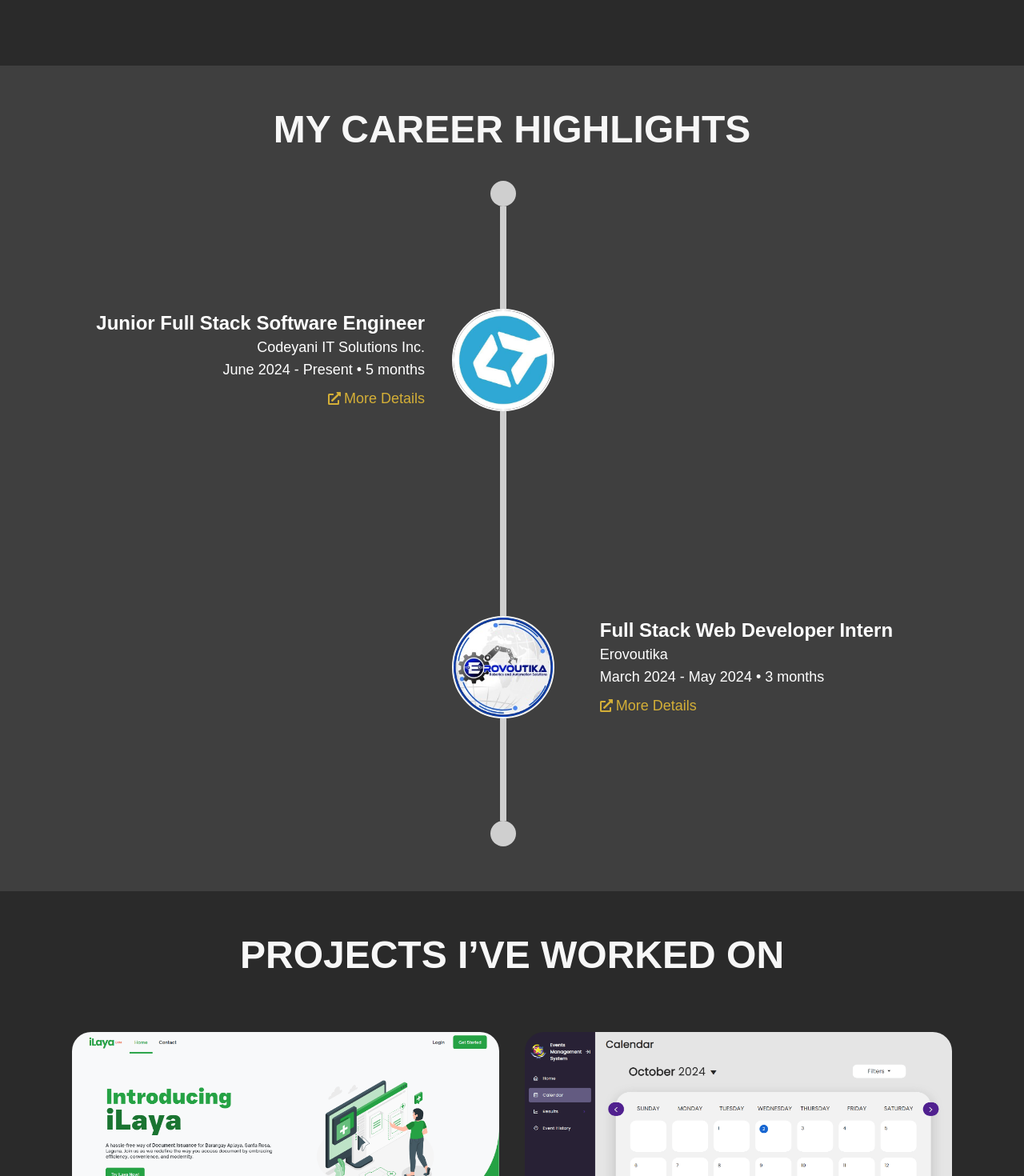
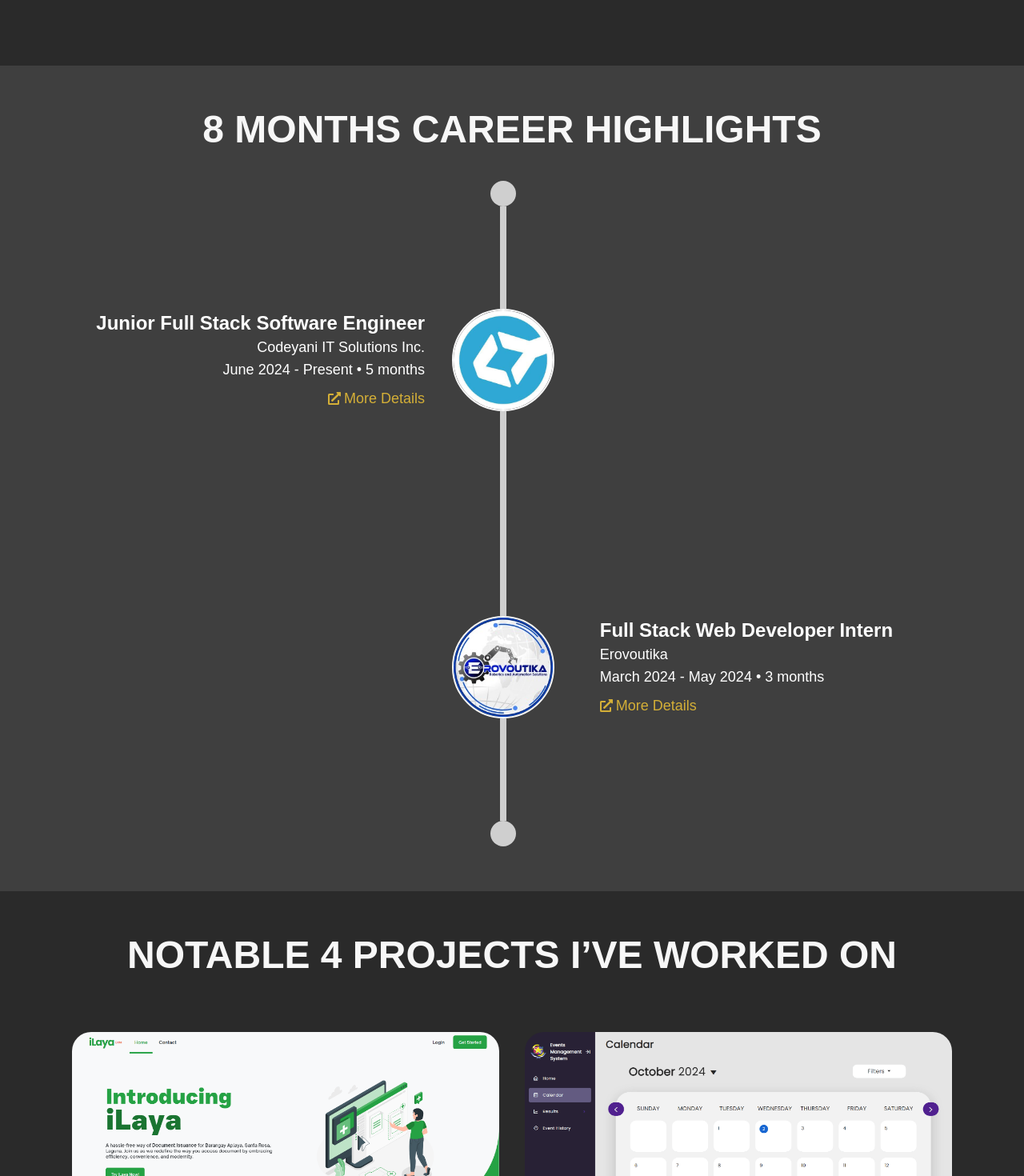
Before and after one commit to lancedalanon/my-portfolio, a Next.js app: page / in a window 1280 px wide. Shown: the part 2420-3890 px from the top of the page at 80% size. Built offline with nearby package versions, Linux system fonts and the light colour scheme.

Commit message:
Add calculation of total years and months experience, projects, and awards count

```diff
--- a/components/home/ExperienceSection.tsx
+++ b/components/home/ExperienceSection.tsx
@@ -57,15 +57,60 @@ const calculateExperience = (startMonth: string, startYear: string, endMonth: st
     }
 };
 
-// Main component for Experience section
+// Function to calculate total experience in years and months
+const calculateOverallExperience = () => {
+    let totalYears = 0;
+    let totalMonths = 0;
+
+    experienceData.forEach(exp => {
+        const startDate = new Date(`${exp.month_started} 1, ${exp.year_started}`);
+
+        // Determine endDate
+        let endDate;
+        if (exp.month_ended && exp.year_ended) {
+            // Set endDate to the last day of the end month
+            endDate = new Date(Number(exp.year_ended), Number(new Date(`${exp.month_ended} 1, ${exp.year_ended}`).getMonth()) + 1, 0);
+        } else {
+            // If end date is null, use the last day of the current month
+            const today = new Date();
+            endDate = new Date(today.getFullYear(), today.getMonth() + 1, 0);
+        }
+
+        // Calculate the difference in total months
+        const totalMonthsForExp = (endDate.getFullYear() - startDate.getFullYear()) * 12 + (endDate.getMonth() - startDate.getMonth() + 1);
+        const years = Math.floor(totalMonthsForExp / 12);
+        const months = totalMonthsForExp % 12;
+
+        totalYears += years;
+        totalMonths += months;
+    });
+
+    // Convert total months to years if greater than 12
+    totalYears += Math.floor(totalMonths / 12);
+    totalMonths = totalMonths % 12;
+
+    return { totalYears, totalMonths };
+};
+
 const ExperienceSection: React.FC = () => {
     const isSmallScreen = useIsSmallScreen();
     const { ref, inView } = useInView({ threshold: 0.2 });
+    const [totalMonths, setTotalMonths] = useState(0);
+    const [totalYears, setTotalYears] = useState(0);
+
+    // Calculate experience when the component mounts
+    useEffect(() => {
+        const { totalYears, totalMonths } = calculateOverallExperience();
+        setTotalYears(totalYears);
+        setTotalMonths(totalMonths);
+    }, []);
 
     return (
         <section ref={ref} id="experience" className="min-h-screen flex flex-col items-center justify-center px-8 py-14 bg-custom-700">
             <h2 className="text-4xl md:text-5xl font-bold text-custom-100 text-center mb-10">
-                MY CAREER HIGHLIGHTS
+                {totalYears > 0 ? `${totalYears} YEAR${totalYears > 1 ? 'S ' : ' '} AND ` : ''}
+                {totalMonths > 0 ? `${totalMonths} MONTH${totalMonths > 1 ? 'S ' : ' '}` : ''}
+                CAREER HIGHLIGHTS
             </h2>
             {isSmallScreen ?
                 <SmallScreenExperience
--- a/components/home/MilestonesSection.tsx
+++ b/components/home/MilestonesSection.tsx
@@ -14,6 +14,9 @@ import Spinner from '@/components/Spinner';
 const MilestonesSection: React.FC = () => {
     const [selectedImage, setSelectedImage] = useState<Award | null>(null);
     const [loading, setLoading] = useState<boolean>(false);
+    const [featuredProjectsCount, setFeaturedProjectsCount] = useState(0);
+    const [totalAwardsCount, setTotalAwardsCount] = useState(0);
+    const [featuredAwardsCount, setFeaturedAwardsCount] = useState(0);
     const pathname = usePathname();
 
     useEffect(() => {
@@ -41,11 +44,31 @@ const MilestonesSection: React.FC = () => {
         };
     }, [selectedImage]);
 
+    useEffect(() => {
+        // Count entries with is_featured = 1
+        const featuredCount = projects.filter(project => project.is_featured === 1).length;
+
+        // Update the state
+        setFeaturedProjectsCount(featuredCount);
+    }, []);
+
+    useEffect(() => {
+        // Count total entries
+        const totalCount = awards.length;
+
+        // Count entries with is_featured = 1
+        const featuredCount = awards.filter(award => award.is_featured === 1).length;
+
+        // Update the state
+        setTotalAwardsCount(totalCount);
+        setFeaturedAwardsCount(featuredCount);
+    }, []);
+
     return (
         <section id="milestones" className="min-h-screen flex flex-col items-center justify-center bg-custom-800 px-8 py-14">
             {/* Projects */}
             <h2 className="text-4xl md:text-5xl font-bold text-custom-100 text-center mb-10">
-                PROJECTS I’VE WORKED ON
+                NOTABLE {featuredProjectsCount} PROJECTS I’VE WORKED ON
             </h2>
             <div className="grid grid-cols-1 mx-2 mt-8 gap-y-8 md:grid-cols-2 md:gap-x-8">
                 {projects
@@ -96,7 +119,7 @@ const MilestonesSection: React.FC = () => {
 
             {/* Awards */}
             <h2 className="text-4xl md:text-5xl font-bold text-custom-100 text-center mt-14 mb-10">
-                ACHIEVEMENTS I’VE EARNED
+                TOP {featuredAwardsCount} OF {totalAwardsCount} ACHIEVEMENTS I’VE EARNED
             </h2>
             <div className="grid grid-cols-1 mx-2 mt-8 gap-y-8 md:grid-cols-3 md:gap-x-8">
                 {awards
@@ -138,7 +161,7 @@ const MilestonesSection: React.FC = () => {
                  aria-label="View more awards"
                 >
                     <FaExternalLinkAlt className="mr-2" />
-                    More Achievements
+                    More Awards
                 </Link>
             </div>
 
```
